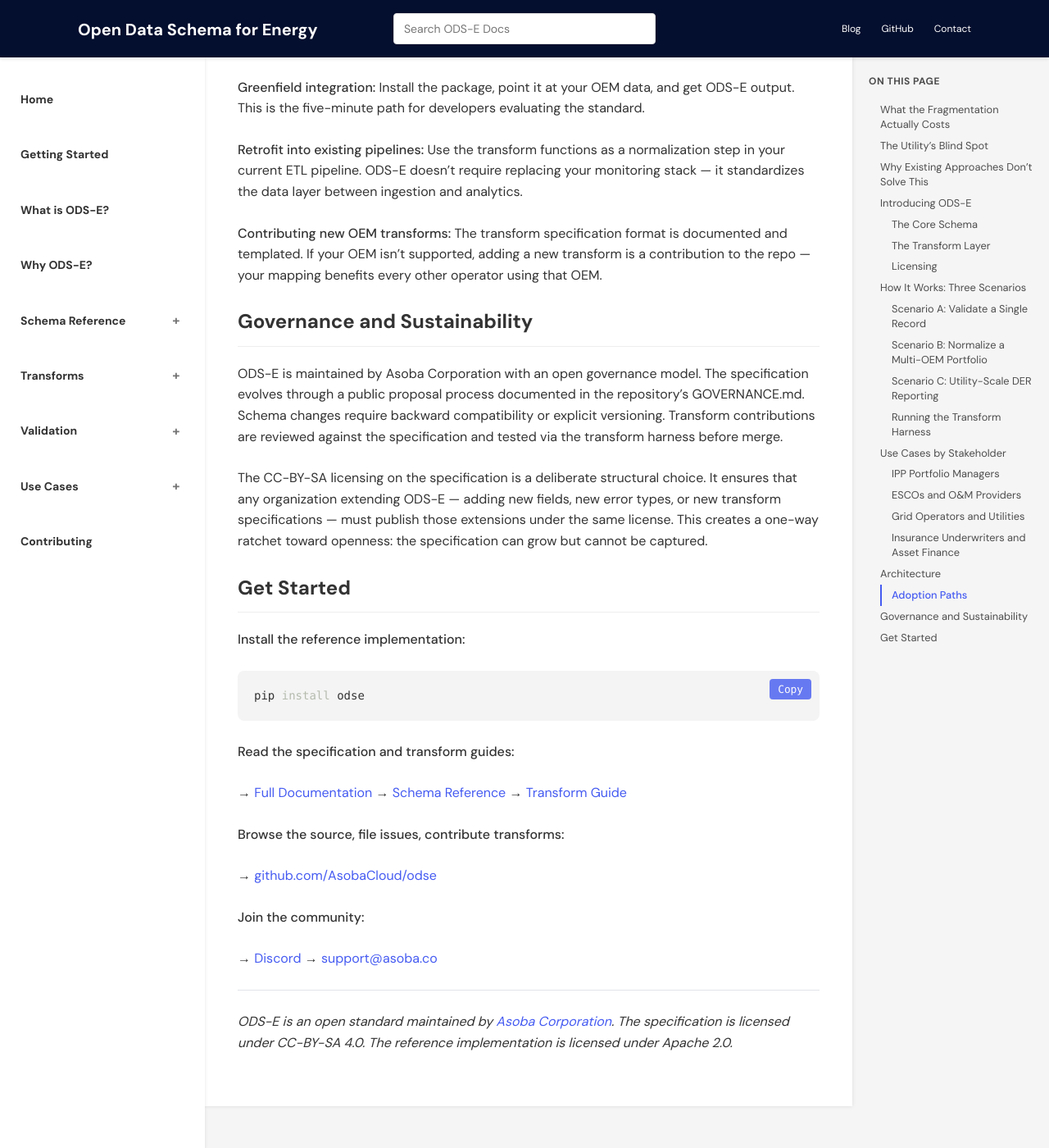
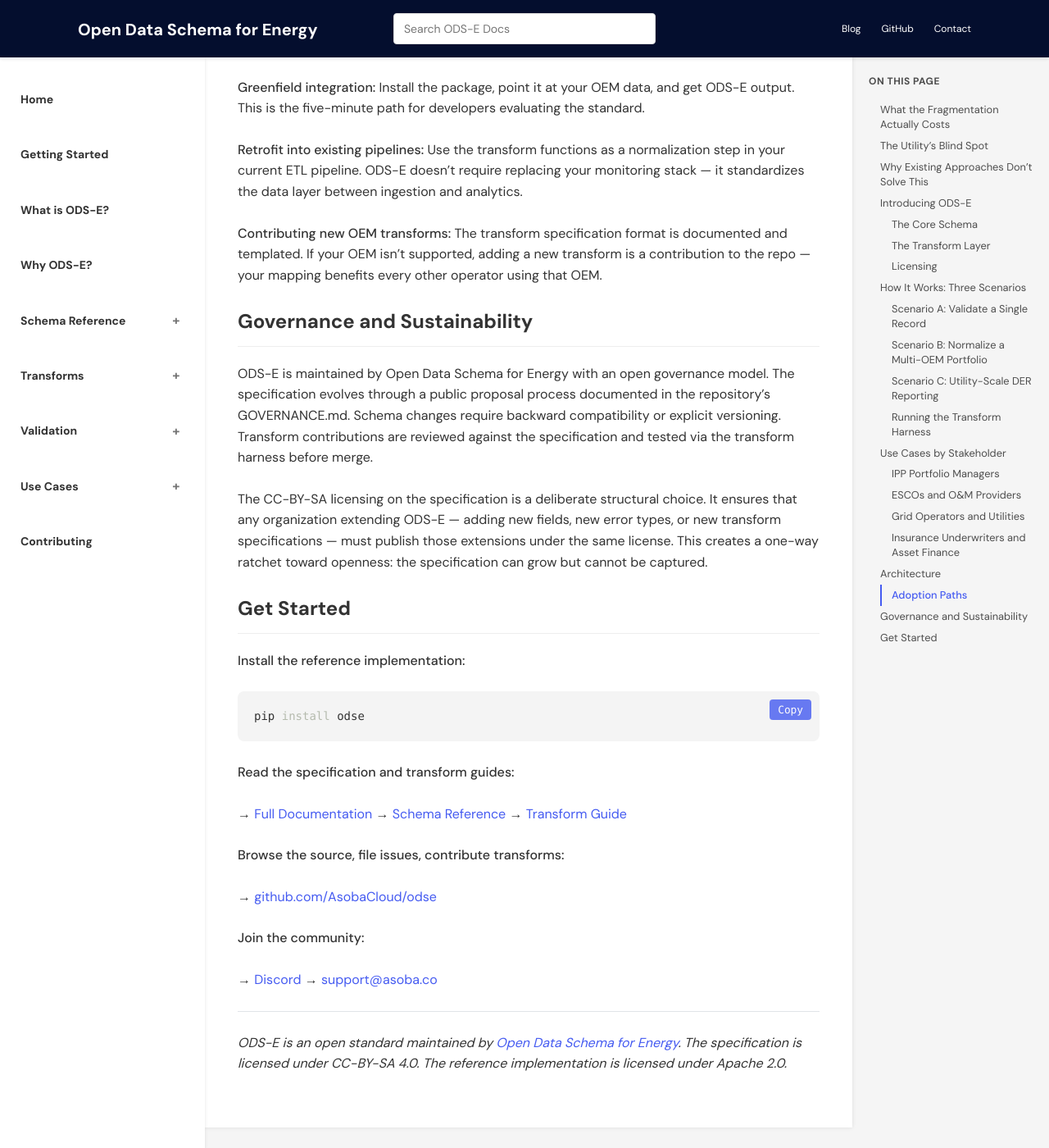
Before and after one commit to AsobaCloud/odse-docs, a Jekyll site: the page built from docs/why-odse.md, in a window 1280 px wide and 1400 px high, scrolled down 10890 px. Shown: the whole window at 82% size. Built offline with Jekyll 4.4.1, drawn with Linux system fonts in a browser that asks for light colours.

Commit message:
Replace Asoba Corporation references with ODS-E name

```diff
--- a/_includes/footer.html
+++ b/_includes/footer.html
@@ -45,4 +45,4 @@
   </div>
 </div>
 
-© 2025 Asoba Corporation. All rights reserved.
+© 2025 Open Data Schema for Energy. All rights reserved.
--- a/docs/why-odse.md
+++ b/docs/why-odse.md
@@ -301,7 +301,7 @@ ODS-E sits between OEM data sources and downstream analytics, forecasting, and d
 
 ## Governance and Sustainability
 
-ODS-E is maintained by Asoba Corporation with an open governance model. The specification evolves through a public proposal process documented in the repository's GOVERNANCE.md. Schema changes require backward compatibility or explicit versioning. Transform contributions are reviewed against the specification and tested via the transform harness before merge.
+ODS-E is maintained by Open Data Schema for Energy with an open governance model. The specification evolves through a public proposal process documented in the repository's GOVERNANCE.md. Schema changes require backward compatibility or explicit versioning. Transform contributions are reviewed against the specification and tested via the transform harness before merge.
 
 The CC-BY-SA licensing on the specification is a deliberate structural choice. It ensures that any organization extending ODS-E — adding new fields, new error types, or new transform specifications — must publish those extensions under the same license. This creates a one-way ratchet toward openness: the specification can grow but cannot be captured.
 
@@ -330,4 +330,4 @@ pip install odse
 
 ---
 
-*ODS-E is an open standard maintained by [Asoba Corporation](https://asoba.co). The specification is licensed under CC-BY-SA 4.0. The reference implementation is licensed under Apache 2.0.*
+*ODS-E is an open standard maintained by [Open Data Schema for Energy](https://asoba.co). The specification is licensed under CC-BY-SA 4.0. The reference implementation is licensed under Apache 2.0.*
--- a/index.html
+++ b/index.html
@@ -881,7 +881,7 @@
 </section>
     <footer class="copyright-footer">
     <div class="container">
-        <p>&copy; 2025 Asoba Corporation. All rights reserved.</p>
+        <p>&copy; 2025 Open Data Schema for Energy. All rights reserved.</p>
     </div>
 </footer>
 
```
Also changed, not shown: docs/index.md (+1 -1 lines).
